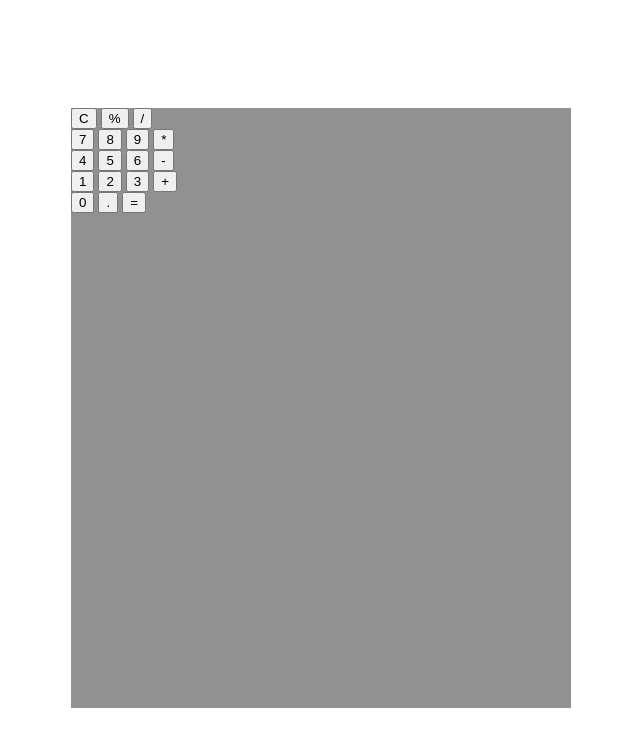
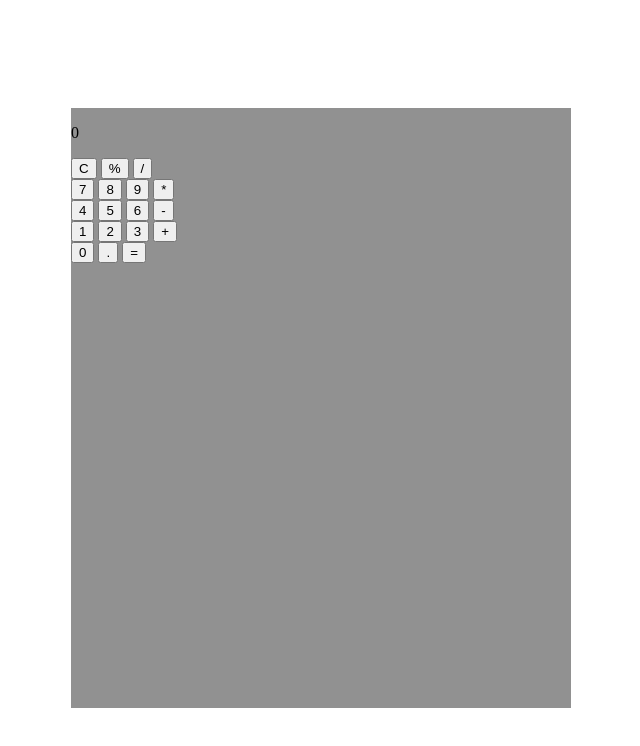
Before and after one commit to JhoabeLeao/exerciciosCod3r, a plain HTML site: page Testes/index.html in a window 1280 px wide. Shown: the whole page, without its empty margins (319-959 px from the left). Drawn offline with Linux system fonts and the light colour scheme.

```diff
--- a/Testes/index.html
+++ b/Testes/index.html
@@ -11,6 +11,7 @@
     <div class="fundo">
         <div class="calc">
         <div class="display"></div>
+        <p id="output">0</p>
         <div class="first-row">
             <button id="r1-1">C</button>
             <button id="r1-3">%</button>
```
